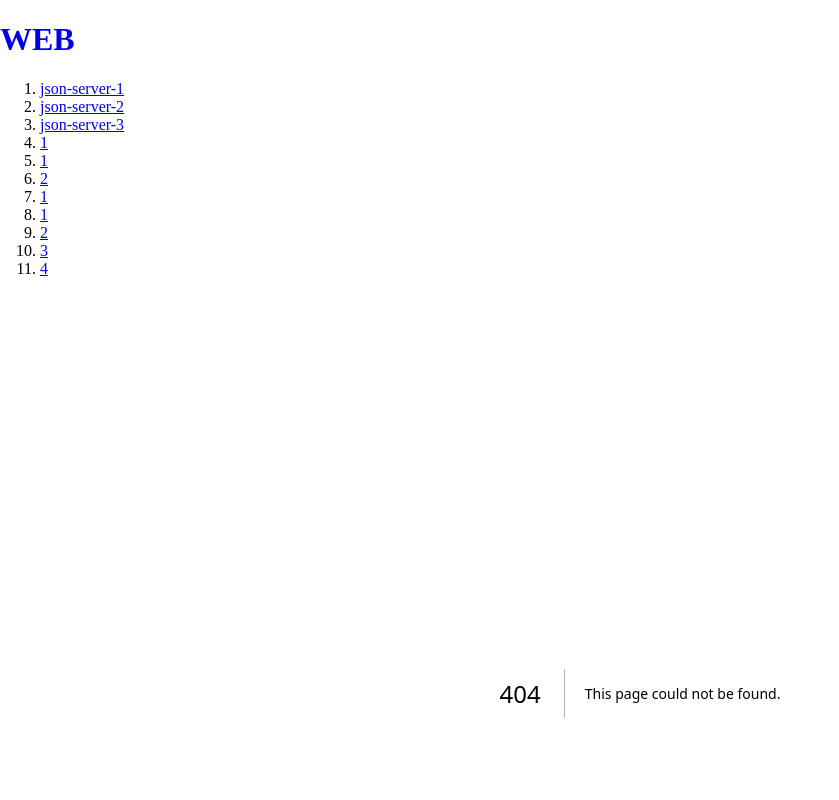
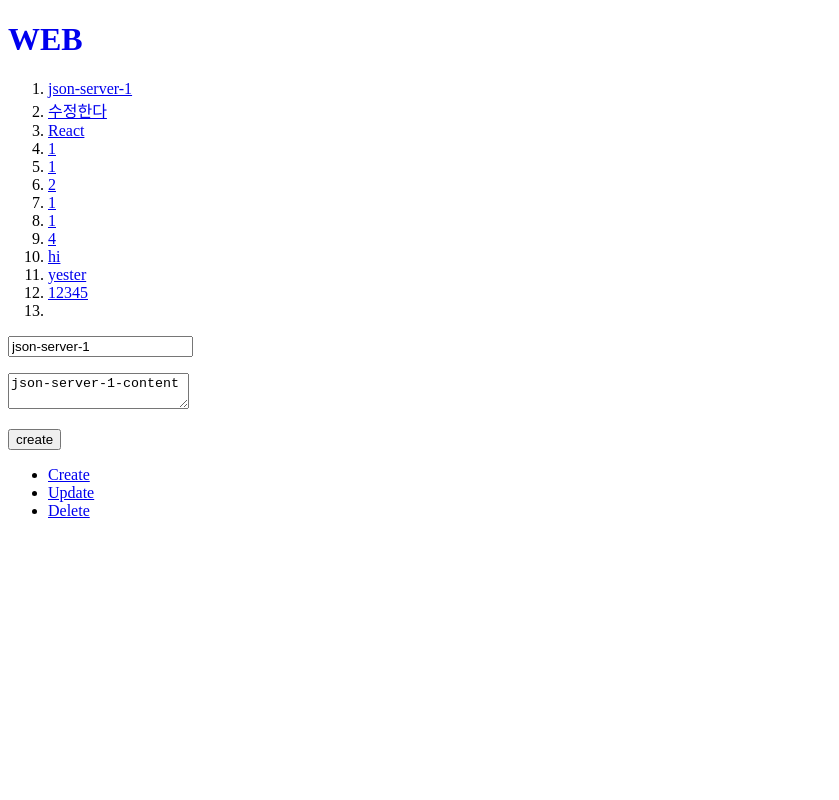
Before and after one commit to dev-cmj/nextapp-tutorial, a Next.js app: page /update/1 in a window 1280 px wide. Before the commit this address had no page. Shown: the top 800 px of the page, without its empty margins (0-839 px from the left). Built offline with nearby package versions, Linux system fonts and the light colour scheme; data requests are answered from the project's data file.

Commit message:
Next.js : posts modify

```diff
--- a/db.json
+++ b/db.json
@@ -8,13 +8,13 @@
     },
     {
       "id": "2",
-      "title": "json-server-2",
+      "title": "수정한다",
       "author": "typicode",
-      "content": "json-server-2-content"
+      "content": "json-server-2-content수장"
     },
     {
       "id": "3",
-      "title": "json-server-3",
+      "title": "React",
       "author": "typicode",
       "content": "json-server-3-content"
     },
@@ -44,35 +44,29 @@
       "content": "2"
     },
     {
-      "title": "2",
-      "content": "2",
-      "id": "vxP3hKj"
-    },
-    {
-      "title": "3",
-      "content": "3",
-      "id": "uj4sSDr"
-    },
-    {
       "id": "bb88",
       "title": "4",
       "content": "4"
-    }
-  ],
-  "comments": [
+    },
     {
-      "id": "1",
-      "body": "some comment",
-      "postId": 1
-    }
-  ],
-  "profile": {
-    "name": "typicode"
-  },
-  "users": [
+      "id": "7a37",
+      "title": "hi",
+      "content": "12345"
+    },
     {
-      "id": "1",
-      "name": "typicode"
+      "id": "2048",
+      "title": "yester",
+      "content": "ye"
+    },
+    {
+      "id": "81ed",
+      "title": "12345",
+      "content": "12345"
+    },
+    {
+      "id": "8247",
+      "title": "",
+      "content": ""
     }
   ]
 }
--- /dev/null
+++ b/src/app/Control.js
@@ -0,0 +1,17 @@
+"use client";
+import Link from "next/link";
+import {useParams} from "next/navigation";
+
+export function Control() {
+    const params = useParams();
+    const id = params.id;
+    return (
+        <ul>
+            <li><Link href="/create">Create</Link></li>
+            {id ? <>
+                <li><Link href={`/update/${id}`}>Update</Link></li>
+                <li><Link href={`/delete/${id}`}>Delete</Link></li>
+            </> : null}
+        </ul>
+    );
+}
--- a/src/app/create/page.js
+++ b/src/app/create/page.js
@@ -20,6 +20,7 @@ export default function Create() {
             .then(posts => {
                 const lastId = posts.id;
                 router.push(`/read/${lastId}`);
+                router.refresh();
             });
 
 
--- a/src/app/layout.js
+++ b/src/app/layout.js
@@ -1,13 +1,15 @@
 import "./globals.css";
 import Link from "next/link";
+import {Control} from "@/app/Control";
 
 export const metadata = {
     title: "Web tutorials",
     description: "Generated by Mj",
 };
 
+
 export default async function RootLayout({children}) {
-    const resp = await fetch('http://localhost:9999/posts');
+    const resp = await fetch('http://localhost:9999/posts', { cache: 'no-store' });
     const posts = await resp.json();
 
     return (
@@ -22,11 +24,7 @@ export default async function RootLayout({children}) {
             ))}
         </ol>
         {children}
-        <ul>
-            <li><Link href="/create">Create</Link></li>
-            <li><Link href="/update/1">Update</Link></li>
-            <li><input type="button" value="delete" /></li>
-        </ul>
+        <Control/>
         </body>
         </html>
     );
--- a/src/app/read/[id]/page.js
+++ b/src/app/read/[id]/page.js
@@ -1,5 +1,5 @@
 export default async function Read(props) {
-    const resp = await fetch(`http://localhost:9999/posts/${props.params.id}`);
+    const resp = await fetch(`http://localhost:9999/posts/${props.params.id}`, {cache: `no-store`});
     const post = await resp.json();
 
     return (
--- /dev/null
+++ b/src/app/update/[id]/page.js
@@ -0,0 +1,58 @@
+"use client";
+
+import {useParams, useRouter} from 'next/navigation';
+import {useEffect, useState} from "react";
+
+export default function Update() {
+    const [title, setTitle] = useState('');
+    const [content, setContent] = useState('');
+    const router = useRouter();
+    const params = useParams();
+    const id = params.id;
+
+    useEffect(() => {
+        fetch(`http://localhost:9999/posts/${params.id}`)
+            .then(resp => resp.json())
+            .then(posts => {
+                setTitle(posts.title);
+                setContent(posts.content);
+            })
+    }, []);
+
+    return (
+        <form onSubmit={(e)=>{
+            e.preventDefault();
+            const title = e.target.title.value;
+            const content = e.target.content.value;
+            const options = {
+                method: 'PATCH',
+                headers: {'Content-Type': 'application/json'},
+                body: JSON.stringify({title, content})
+            };
+
+            fetch(`http://localhost:9999/posts/${id}`, options)
+                .then(resp => resp.json())
+                .then(posts => {
+                    const lastId = posts.id;
+                    router.push(`/read/${lastId}`);
+                    router.refresh();
+                });
+
+
+        }}>
+            <p>
+                <input type={"text"} name={"title"} placeholder={"title"} value={title}
+                onChange={(e) => setTitle(e.target.value)}
+                />
+            </p>
+            <p>
+                <textarea name={"content"} placeholder={"content"} value={content}
+                onChange={(e) => setContent(e.target.value)}
+                />
+            </p>
+            <p>
+                <input type={"submit"} value={"create"} />
+            </p>
+        </form>
+    );
+}
```
